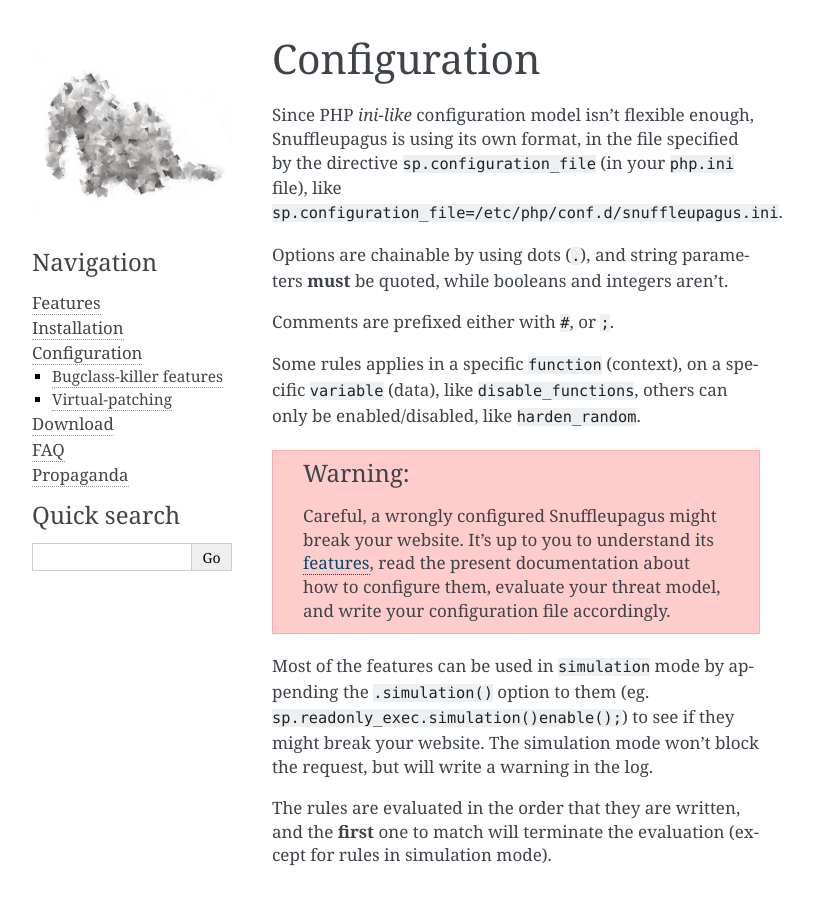
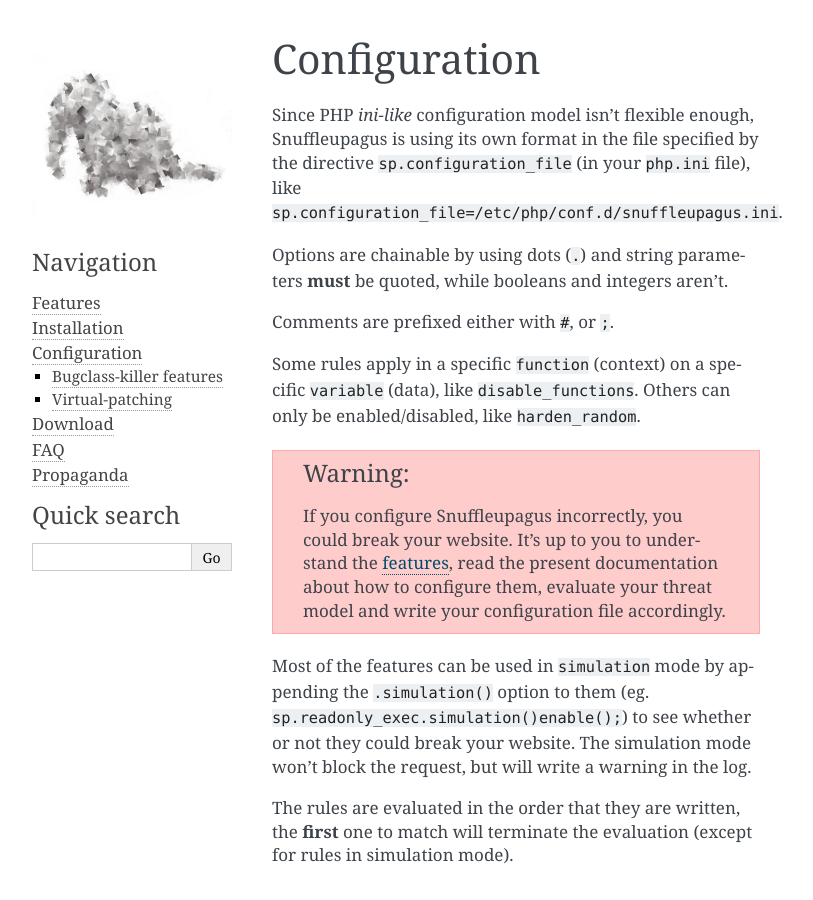
Before and after one commit to jvoisin/snuffleupagus, a Sphinx documentation site: the page built from doc/source/config.rst, in a window 1280 px wide and 900 px high. Shown: the whole window, without its empty margins (234-1047 px from the left). Built offline with Sphinx 7.4.7, drawn with Linux system fonts in a browser that asks for light colours; some of the changed text lies outside the part shown.

Commit message:
Update config.rst

```diff
--- a/doc/source/config.rst
+++ b/doc/source/config.rst
@@ -2,33 +2,33 @@
 =============
 
 Since PHP *ini-like* configuration model isn't flexible enough,
-Snuffleupagus is using its own format, in the file specified by
+Snuffleupagus is using its own format in the file specified by
 the directive ``sp.configuration_file`` (in your ``php.ini`` file),
 like ``sp.configuration_file=/etc/php/conf.d/snuffleupagus.ini``.
 
-Options are chainable by using dots (``.``), and string parameters
+Options are chainable by using dots (``.``) and string parameters
 **must** be quoted, while booleans and integers aren't.
 
 Comments are prefixed either with ``#``, or ``;``.
 
-Some rules applies in a specific ``function`` (context), on a specific ``variable``
-(data), like ``disable_functions``, others can only be enabled/disabled, like
+Some rules apply in a specific ``function`` (context) on a specific ``variable``
+(data), like ``disable_functions``. Others can only be enabled/disabled, like
 ``harden_random``.
 
 
 .. warning::
 
-  Careful, a wrongly configured Snuffleupagus might break your website.
-  It's up to you to understand its :doc:`features <features>`,
+  If you configure Snuffleupagus incorrectly, you could break your website.
+  It's up to you to understand the :doc:`features <features>`,
   read the present documentation about how to configure them,
-  evaluate your threat model, and write your configuration file accordingly.
+  evaluate your threat model and write your configuration file accordingly.
 
 Most of the features can be used in ``simulation`` mode by appending the
 ``.simulation()`` option to them (eg. ``sp.readonly_exec.simulation()enable();``) to see
-if they might break your website. The simulation mode won't block the request,
+whether or not they could break your website. The simulation mode won't block the request,
 but will write a warning in the log.
 
-The rules are evaluated in the order that they are written, and the **first** one
+The rules are evaluated in the order that they are written, the **first** one
 to match will terminate the evaluation (except for rules in simulation mode).
 
 Bugclass-killer features
@@ -70,12 +70,12 @@
 global
 ^^^^^^
 
-This configuration variable contain parameters that are used by other ones:
+This configuration variable contains parameters that are used by multiple functions:
 
 - ``secret_key``: A secret key used by various cryptographic features,
   like `cookies protection <features.html#session-cookie-stealing-via-xss>`__ or `unserialize protection <features.html#unserialize-related-magic>`__,
-  so do make sure that it's random and long enough.
-  You can generate it with something like this: ``head -c 256 /dev/urandom | tr -dc 'a-zA-Z0-9'``.
+  please ensure the length and complexity is sufficient.
+  You can generate it with functions such as: ``head -c 256 /dev/urandom | tr -dc 'a-zA-Z0-9'``.
 
 ::
 
@@ -120,15 +120,15 @@
 
 .. warning::
 
-  To use this feature, you **must** set the :ref:`global.secret_key <config_global>` and
+  To use this feature, you **must** set the :ref:`global.secret_key <config_global>`
   and the :ref:`global.cookie_env_var <config_global>` variables.
-  This design decision prevents attacker from
+  This design decision prevents an attacker from
   `trivially bruteforcing <https://www.idontplaydarts.com/2011/11/decrypting-suhosin-sessions-and-cookies/>`_
   or re-using session cookies.
 
 ``cookie_secure`` will activate transparent encryption of specific cookies.
 
-It can either be ``enabled`` or ``disabled``, and used in ``simulation`` mode.
+It can either be ``enabled`` or ``disabled`` and can be used in ``simulation`` mode.
 
 ::
 
@@ -138,22 +138,22 @@
 Choosing the proper environment variable
 """"""""""""""""""""""""""""""""""""""""
 
-It's up to you to chose a meaningul environment variable to derive the key from.
+It's up to you to choose a meaningful environment variable to derive the key from.
 Suhosin `is using <https://www.suhosin.org/stories/configuration.html#suhosin-session-cryptraddr>`_
 the ``REMOTE_ADDR`` one, tying the validity of the cookie to the IP address of the user;
 unfortunately, nowadays, people are `roaming <https://en.wikipedia.org/wiki/Roaming>`_ a lot on their smartphone,
-hopping from WiFi to 4G, …
+hopping from WiFi to 4G.
 
 This is why we recommend, if possible, to use the *extended master secret*
 from TLS connections (`RFC7627 <https://tools.ietf.org/html/rfc7627>`_)
-instead, to make the valitity of the cookie TLS-dependent, by using the ``SSL_SESSION_ID`` variable.
+instead. The will make the validity of the cookie TLS-dependent, by using the ``SSL_SESSION_ID`` variable.
 
 - In `Apache <https://httpd.apache.org/docs/current/mod/mod_ssl.html>`_,
-  it possible to enable by adding ``SSLOptions StdEnvVars`` in your Apache2 configuration.
+  it is possible to enable by adding ``SSLOptions StdEnvVars`` in your Apache2 configuration.
 - In `nginx <https://nginx.org/en/docs/http/ngx_http_ssl_module.html#variables>`_,
   you have to use ``fastcgi_param SSL_SESSION_ID $ssl_session_id if_not_empty;``.
 
-If you're not using TLS (you should.), you can always use the ``REMOTE_ADDR`` one,
+If you aren't using TLS (you should be), you can always use the ``REMOTE_ADDR`` one,
 or ``X-Real-IP`` if you're behind a reverse proxy.
 
 readonly_exec
@@ -174,7 +174,7 @@
  * `more <features.html#remote-code-execution-via-file-upload>`__
 
 ``upload_validation`` will call a given script upon a file upload, with the path
-to the file being uploaded as argument, and various information about it in the environment:
+to the file being uploaded as argument and various information about it in the environment:
 
 * ``SP_FILENAME``: the name of the uploaded file
 * ``SP_FILESIZE``: the size of the file being uploaded
@@ -210,8 +210,8 @@
 Virtual-patching
 ----------------
 
-Snuffleupagus provides virtual-patching, via the ``disable_functions`` directive, allowing you to stop or control dangerous behaviours.
-Admitting you have a call to ``system()`` that lacks proper user-input validation, thus leading to an **RCE**, this might be the right tool.
+Snuffleupagus provides virtual-patching via the ``disable_functions`` directive, allowing you to stop or control dangerous behaviours.
+In the situation where you have a call to ``system()`` that lacks proper user-input validation, this could cause issues as it would lead to an **RCE**. The virtual-patching would allow this to be prevented.
 
 ::
 
@@ -219,7 +219,7 @@
   sp.disable_functions.function("system").filename("id.php").param("cmd").value("id").allow();
   sp.disable_functions.function("system").filename("id.php").drop()
 
-Of course, this is a trivial example, and a lot can be achieved with this feature, as you will see below.
+Of course, this is a trivial example,  a lot can be achieved with this feature, as you will see below.
 
 
 Filters
@@ -267,22 +267,22 @@
 
 The ``function`` filter is able to do various dereferencing:
 
-- ``function("AwesomeClass::my_method")`` will match in the method ``my_method`` in the class ``AwesomeClass``
-- ``function("AwesomeNamespace\\my_function")`` will match in the function ``my_function`` in the namespace ``AwesomeNamespace``
+- ``function("AwesomeClass::my_method")`` will match the method ``my_method`` in the class ``AwesomeClass``
+- ``function("AwesomeNamespace\\my_function")`` will match the function ``my_function`` in the namespace ``AwesomeNamespace``
 
 The ``param`` filter is also able to do some dereferencing:
 
-- ``param(foo[bar])`` will get match on the value corresponding to the ``bar`` key in the hashtable ``foo``.
+- ``param(foo[bar])`` will get a match on the value corresponding to the ``bar`` key in the hashtable ``foo``.
   Remember that in PHP, almost every data structure is a hashtable. You can of course nest this like
   ``param(foo[bar][baz][batman])``.
-- The ``var`` filter will walk the calltrace until it finds the variable's name, or the end of it,
-  allowing to match on global variables: ``.var("_GET[param]")`` will match on the GET parameter ``param``.
+- The ``var`` filter will walk the calltrace until it finds the variable name, or the end of the calltrace,
+  allowing the filter to match global variables: ``.var("_GET[param]")`` will match on the GET parameter ``param``.
 
-For clarity's sake, the presence of the ``allow`` or ``drop`` action is **mandatory**.
+For clarity, the presence of the ``allow`` or ``drop`` action is **mandatory**.
 
 .. warning::
 
-  When you're writing rules, please do keep in mind that the **order matters**.
+  When you're writing rules, please do keep in mind that **the order matters**.
   For example, if you're denying a call to ``system()`` and then allowing it in a
   more narrowed way later, the call will be denied,
   because it'll match the deny first.
```
Also changed, not shown: other parts of doc/source/config.rst (+6 -6 lines).
